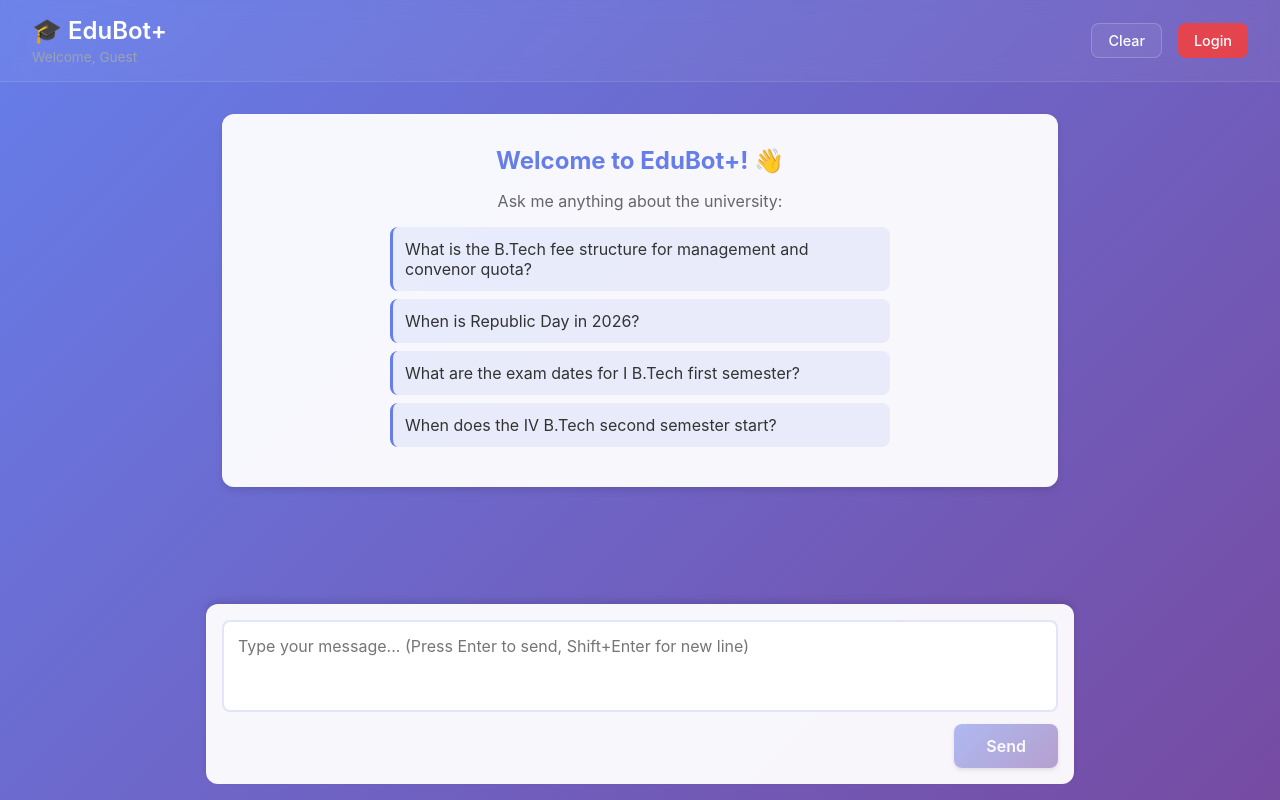
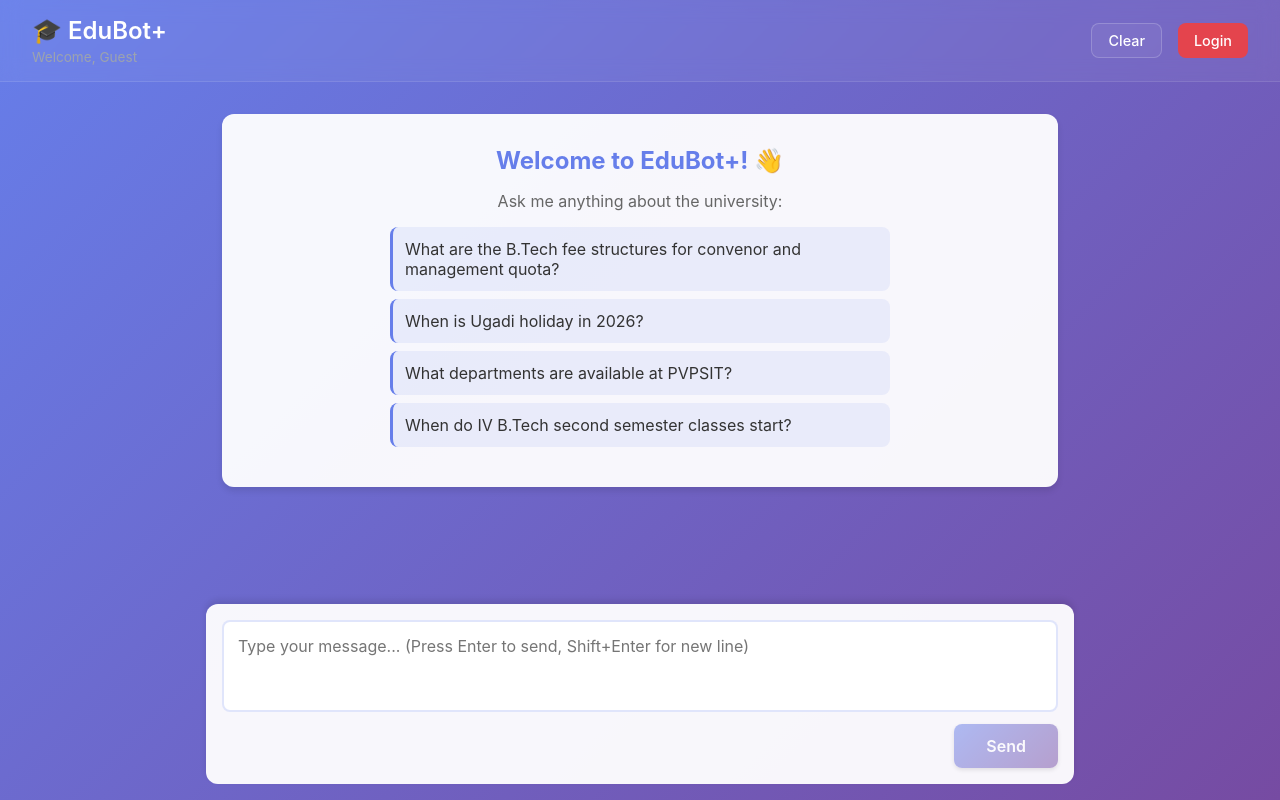
Before and after one commit to gvsrgh/EduBot, a Next.js app in the folder frontend/: page /chat in a window 1280 px wide. Built offline with nearby package versions, Linux system fonts and the light colour scheme.

Commit message:
update: welcome questions, scraper placeholder, README all-done status

```diff
--- a/frontend/app/chat/page.tsx
+++ b/frontend/app/chat/page.tsx
@@ -401,10 +401,10 @@ export default function ChatPage() {
                 <h2>Welcome to EduBot+! 👋</h2>
                 <p>Ask me anything about the university:</p>
                 <ul>
-                  <li>What is the B.Tech fee structure for management and convenor quota?</li>
-                  <li>When is Republic Day in 2026?</li>
-                  <li>What are the exam dates for I B.Tech first semester?</li>
-                  <li>When does the IV B.Tech second semester start?</li>
+                  <li>What are the B.Tech fee structures for convenor and management quota?</li>
+                  <li>When is Ugadi holiday in 2026?</li>
+                  <li>What departments are available at PVPSIT?</li>
+                  <li>When do IV B.Tech second semester classes start?</li>
                 </ul>
               </div>
             )}
--- a/frontend/app/settings/components/WebScraper.tsx
+++ b/frontend/app/settings/components/WebScraper.tsx
@@ -225,7 +225,7 @@ export default function WebScraper() {
         <div className={styles.scraperAddRow}>
           <input
             type="url"
-            placeholder="https://pvpsiddhartha.ac.in/page.aspx"
+            placeholder="https://pvpsiddhartha.ac.in/"
             value={newUrl}
             onChange={(e) => setNewUrl(e.target.value)}
             onKeyDown={(e) => e.key === 'Enter' && addUrl()}
```
Also changed, not shown: 1 other file (tests, documents, lock files or other folders).
